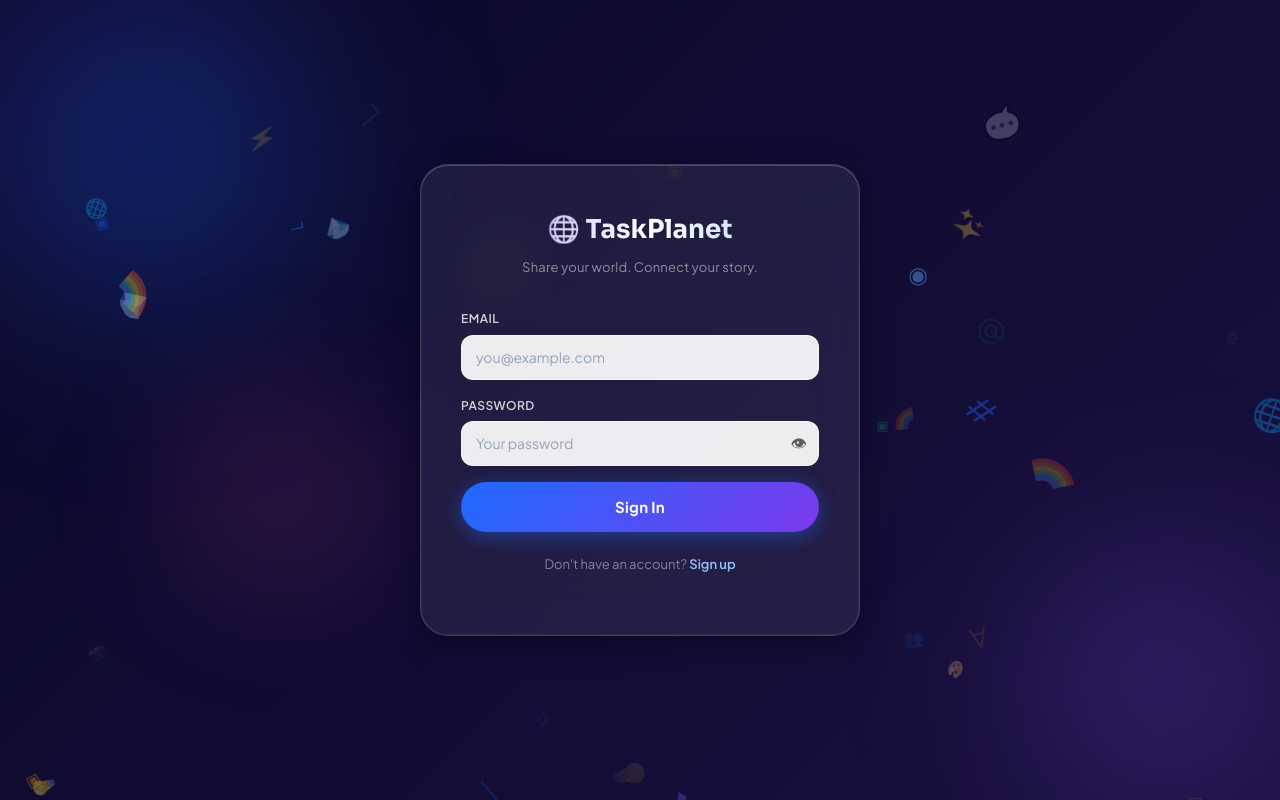
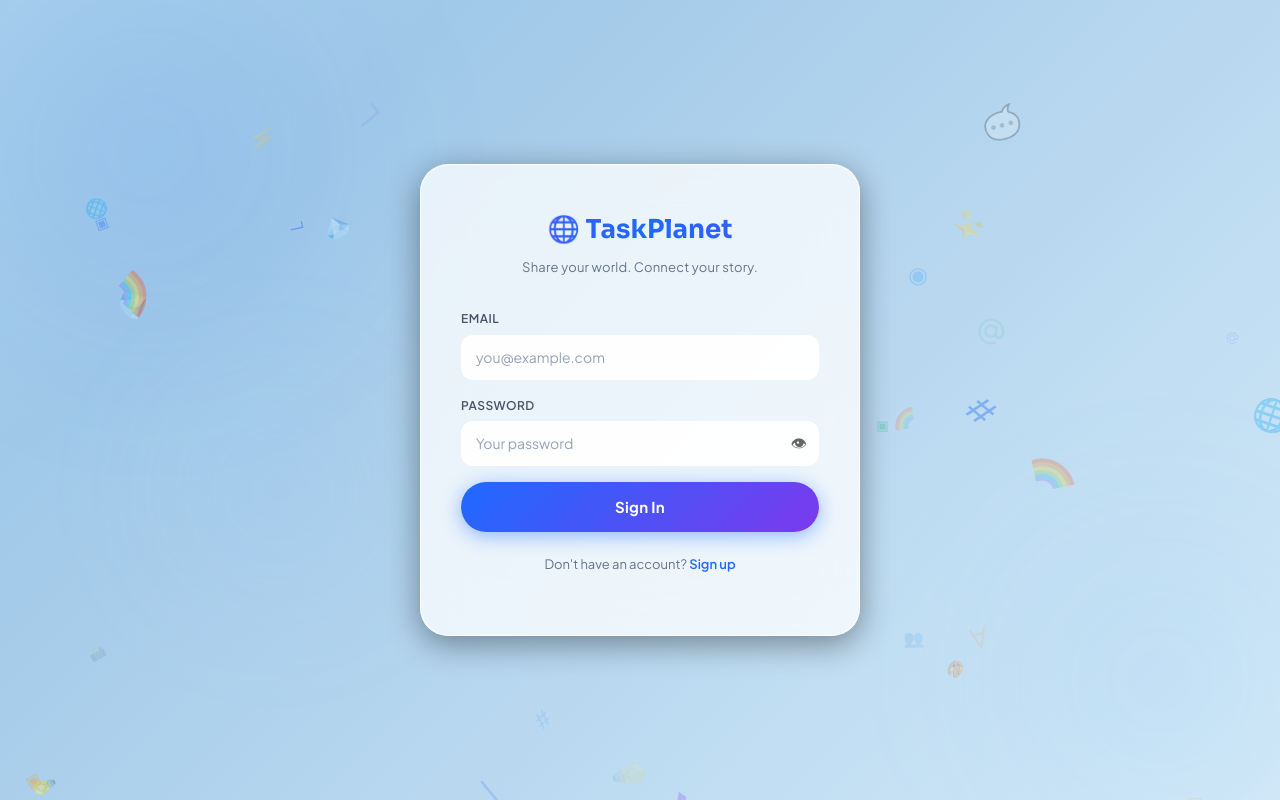
Before and after one commit to Vedant294/Social-media-Taskplanet, a React (Vite) app in the folder frontend/: page /login in a window 1280 px wide. Built offline with nearby package versions, Linux system fonts and the light colour scheme; no server answers.

Commit message:
style: light blue gradient auth background

```diff
--- a/frontend/src/styles/auth.css
+++ b/frontend/src/styles/auth.css
@@ -43,12 +43,12 @@
   overscroll-behavior: none;
   background: linear-gradient(
     -45deg,
-    #0a0f2e,
-    #0d1b4b,
-    #0f2460,
-    #1a1040,
-    #0d0a2e,
-    #1a0a3e
+    #a8d8f0,
+    #c4e8f8,
+    #b8d4f5,
+    #d4eaf8,
+    #a0c8e8,
+    #bce0f5
   );
   background-size: 400% 400%;
   animation: gradientShift 12s ease infinite;
@@ -67,7 +67,7 @@
 .auth-page::before {
   width: 500px;
   height: 500px;
-  background: radial-gradient(circle, rgba(29,106,255,0.35) 0%, transparent 70%);
+  background: radial-gradient(circle, rgba(29,106,255,0.12) 0%, transparent 70%);
   top: -100px;
   left: -100px;
   animation: orbFloat1 10s ease-in-out infinite;
@@ -76,7 +76,7 @@
 .auth-page::after {
   width: 400px;
   height: 400px;
-  background: radial-gradient(circle, rgba(139,92,246,0.3) 0%, transparent 70%);
+  background: radial-gradient(circle, rgba(100,180,255,0.12) 0%, transparent 70%);
   bottom: -80px;
   right: -80px;
   animation: orbFloat2 13s ease-in-out infinite;
@@ -88,7 +88,7 @@
   width: 300px;
   height: 300px;
   border-radius: 50%;
-  background: radial-gradient(circle, rgba(236,72,153,0.2) 0%, transparent 70%);
+  background: radial-gradient(circle, rgba(147,197,253,0.15) 0%, transparent 70%);
   filter: blur(60px);
   bottom: 20%;
   left: 10%;
@@ -101,10 +101,10 @@
 .auth-card {
   position: relative;
   z-index: 2;
-  background: rgba(255, 255, 255, 0.07);
+  background: rgba(255, 255, 255, 0.75);
   backdrop-filter: blur(24px);
   -webkit-backdrop-filter: blur(24px);
-  border: 1px solid rgba(255, 255, 255, 0.15);
+  border: 1px solid rgba(255, 255, 255, 0.8);
   border-radius: 28px;
   padding: 44px 40px;
   width: 100%;
@@ -123,15 +123,7 @@
   font-size: 26px;
   text-align: center;
   margin-bottom: 6px;
-  /* Shimmer gradient text */
-  background: linear-gradient(
-    90deg,
-    #ffffff 0%,
-    #93c5fd 30%,
-    #ffffff 50%,
-    #a78bfa 70%,
-    #ffffff 100%
-  );
+  background: linear-gradient(90deg, #1D6AFF 0%, #7C3AED 50%, #1D6AFF 100%);
   background-size: 200% auto;
   -webkit-background-clip: text;
   -webkit-text-fill-color: transparent;
@@ -141,7 +133,7 @@
 
 .auth-tagline {
   text-align: center;
-  color: rgba(255,255,255,0.5);
+  color: #64748B;
   font-size: 13px;
   margin-bottom: 32px;
   letter-spacing: 0.2px;
@@ -166,7 +158,7 @@
   display: block;
   font-size: 12px;
   font-weight: 600;
-  color: rgba(255,255,255,0.8);
+  color: #475569;
   margin-bottom: 6px;
   letter-spacing: 0.5px;
   text-transform: uppercase;
@@ -263,15 +255,15 @@
   text-align: center;
   margin-top: 22px;
   font-size: 13px;
-  color: rgba(255,255,255,0.45);
+  color: #64748B;
 }
 .auth-switch a {
-  color: #93c5fd;
+  color: #1D6AFF;
   font-weight: 600;
   text-decoration: none;
   transition: color 150ms;
 }
-.auth-switch a:hover { color: #fff; }
+.auth-switch a:hover { color: #1554D4; }
 
 /* Divider line */
 .auth-divider {
--- a/frontend/src/styles/responsive.css
+++ b/frontend/src/styles/responsive.css
@@ -30,7 +30,7 @@
   /* Disable auth gradient animation */
   .auth-page {
     animation: none !important;
-    background: linear-gradient(135deg, #0a0f2e, #0f2460, #1a1040) !important;
+    background: linear-gradient(135deg, #c4e8f8, #b8d4f5, #d4eaf8) !important;
   }
 
   /* Disable canvas particles on mobile (performance) */
```
Also changed, not shown: frontend/vercel.json (added), 1 other file (tests, documents, lock files or other folders).
